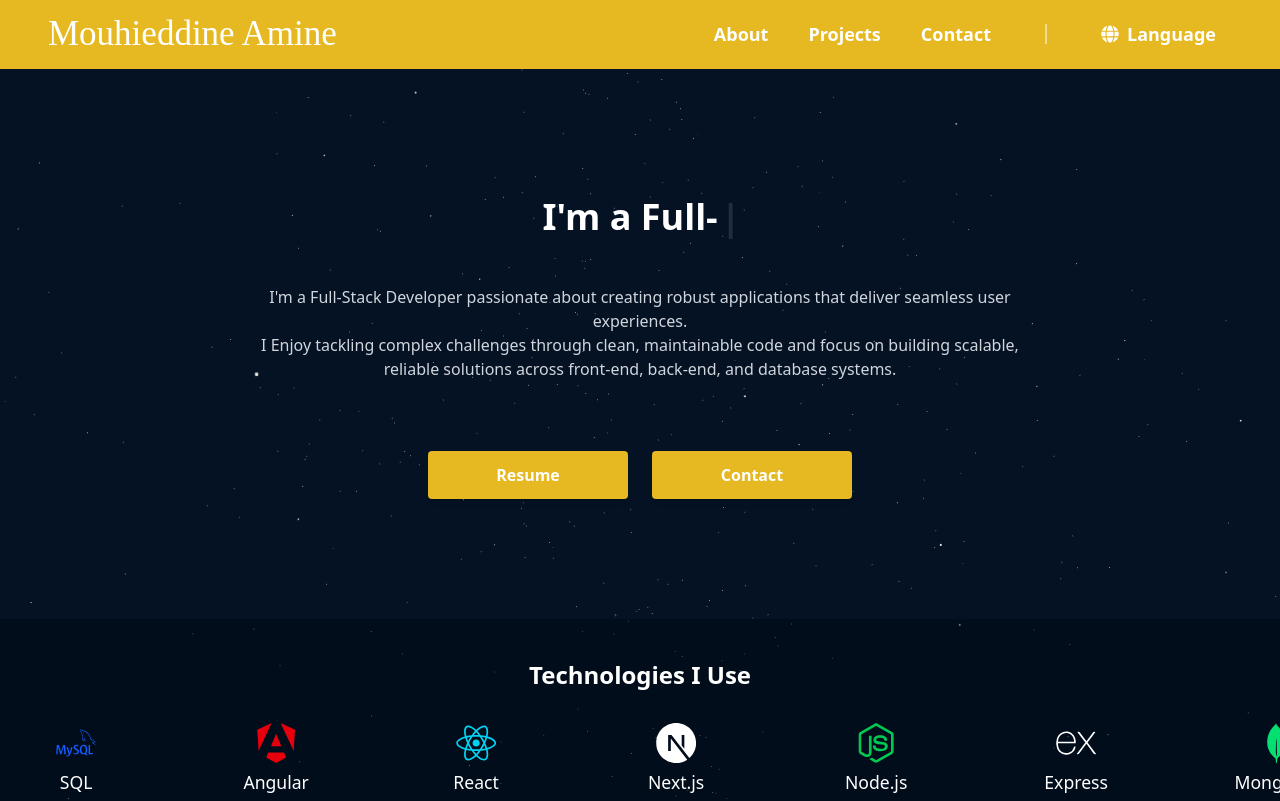
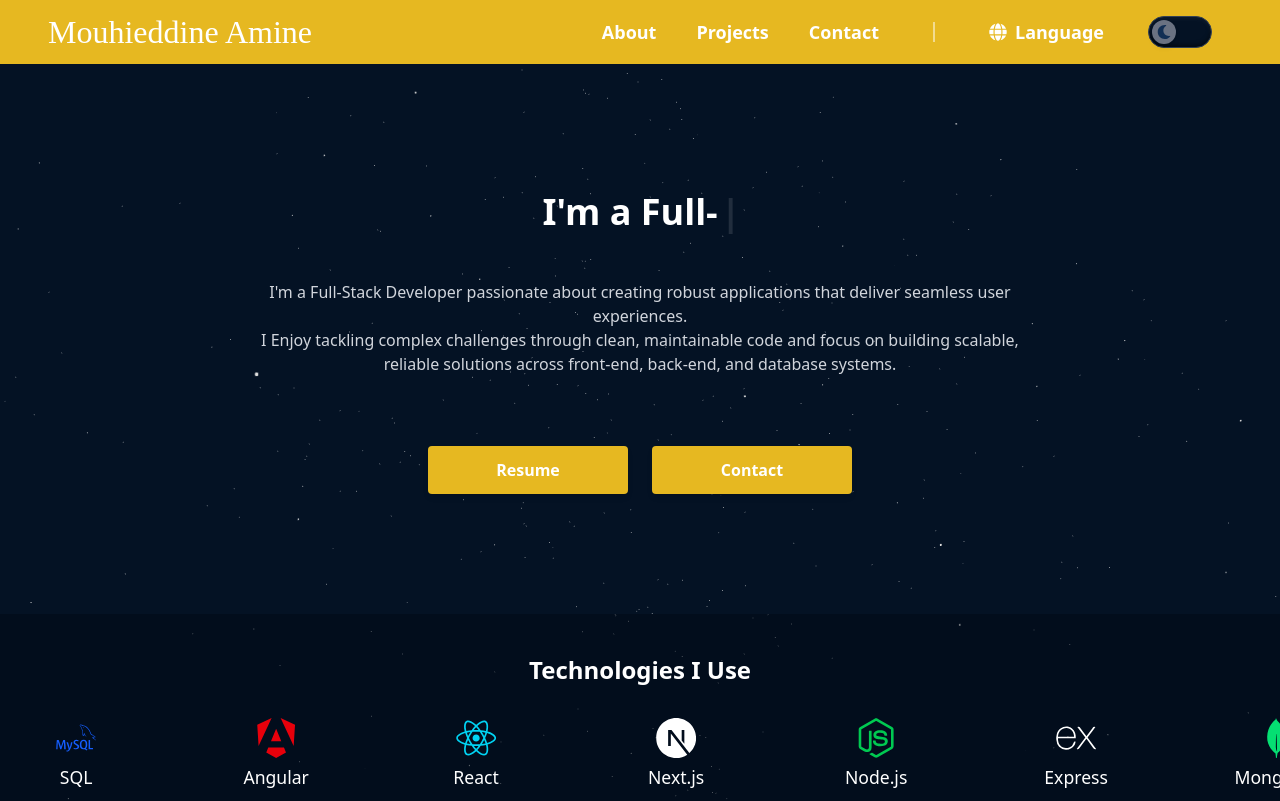
Before and after one commit to MouhieddineAmine/WebPortfolioV2, a Next.js app: page / in a window 1280 px wide. Shown: the top 801 px of the page. Built offline with nearby package versions, Linux system fonts and the light colour scheme; no server answers.

Commit message:
fix errors

```diff
--- a/components/Header.tsx
+++ b/components/Header.tsx
@@ -2,9 +2,9 @@
 import Link from 'next/link';
 import ThemeToggle from "@/components/ThemeToggle";
 import { FaGlobe } from 'react-icons/fa';
-import { useCallback } from "react";
+import { useCallback, useState } from "react";
 import { PageTransition } from './PageTransition';
-import { useState } from "react";
+import { motion } from "framer-motion";
 
 export default function Header() {
   const [isMobileMenuOpen, setMobileMenuOpen] = useState(false);
@@ -16,13 +16,11 @@ export default function Header() {
     if (target) {
       target.scrollIntoView({ behavior: "smooth" });
 
-    // Delay the flash until scroll likely completes (adjust duration as needed)
       setTimeout(() => {
-      target.classList.remove("flash-text-yellow"); // Reset animation
-      void target.offsetWidth; // Force reflow so animation can re-run
+        target.classList.remove("flash-text-yellow");
+        void target.offsetWidth;
         target.classList.add("flash-text-yellow");
 
-      // Flash border
         if (btnen) {
           btnen.classList.remove("flash-border-yellow");
           void btnen.offsetWidth;
@@ -35,23 +33,25 @@ export default function Header() {
           btnfr.classList.add("flash-border-yellow");
         }
 
-      // Remove class after animation ends (optional cleanup)
         setTimeout(() => {
           target.classList.remove("flash-text-yellow");
-      }, 5000); // Match animation duration
-    }, 1000); // Wait for scroll to complete
+        }, 5000);
+      }, 1000);
     }
   }, []);
 
   return (
-    <header className="w-full py-2 bg-[#E6B821] z-50">
+    <header className="w-full py-2 bg-[#E6B821] z-[999] relative">
       <div className="max-w-[2000px] mx-auto flex items-center justify-between px-4 sm:px-6 md:px-12">
+        {/* Logo */}
+        <PageTransition href="/" className="font-signature text-[32px]">
+          Mouhieddine Amine
+        </PageTransition>
 
-
-{/* Hamburger menu button (mobile only) */}
+        {/* Hamburger Button */}
         <button
-  onClick={() => setMobileMenuOpen(!isMobileMenuOpen)}
-  className="md:hidden text-white p-2"
+          onClick={() => setMobileMenuOpen(true)}
+          className="lg:hidden text-white p-2 z-50"
           aria-label="Toggle Menu"
         >
           <svg className="w-6 h-6" fill="none" stroke="currentColor" strokeWidth={2} viewBox="0 0 24 24">
@@ -59,53 +59,65 @@ export default function Header() {
           </svg>
         </button>
 
-{/* Logo or name – always visible */}
-<PageTransition href="/" className="font-signature text-[35px]">
-  Mouhieddine Amine
-</PageTransition>
+        {/* Desktop Nav */}
+        <nav className="hidden lg:flex items-center text-white text-[18px] gap-2">
+          <Link href="#about" className="px-4 py-2 rounded-md font-bold transition duration-200 hover:bg-[#B38C1A]">About</Link>
+          <Link href="#projects" className="px-4 py-2 rounded-md font-bold transition duration-200 hover:bg-[#B38C1A]">Projects</Link>
+          <Link href="#contact" className="px-4 py-2 rounded-md font-bold transition duration-200 hover:bg-[#B38C1A]">Contact</Link>
+          <span className="h-[20px] w-[2px] bg-white opacity-50 mx-[30px]"></span>
+          <button onClick={handleLanguageClick} className="flex items-center gap-2 px-4 py-2 rounded-md font-bold transition duration-200 hover:bg-[#B38C1A]">
+            <FaGlobe />
+            Language
+          </button>
+          <div className="px-5 py-2">
+            <ThemeToggle />
+          </div>
+        </nav>
 
-{/* Navigation menu */}
-<nav
-  className={`flex-col md:flex-row md:flex ${
-    isMobileMenuOpen ? 'flex' : 'hidden'
-  } md:items-center text-white text-[16px] sm:text-[17px] md:text-[18px] gap-2 mt-2 md:mt-0`}
+        {/* Overlay (dim background) */}
+        {isMobileMenuOpen && (
+          <div
+            className="fixed inset-0 bg-black bg-opacity-50 z-[9998]"
+            onClick={() => setMobileMenuOpen(false)}
+          />
+        )}
+
+        {/* Slide-in Mobile Menu */}
+        <motion.nav
+          initial={{ x: '100%' }}
+          animate={{ x: isMobileMenuOpen ? 0 : '100%' }}
+          transition={{ type: 'tween', duration: 0.3 }}
+          className="fixed top-0 right-0 h-full w-3/4 max-w-xs bg-[#E6B821] text-white flex flex-col gap-4 p-6 z-[9999] shadow-lg lg:hidden"
         >
-  <Link
-    href="#about"
-    className="px-4 py-2 rounded-md font-bold transition duration-200 hover:bg-[#B38C1A]"
+          {/* Close button */}
+          <button
+            onClick={() => setMobileMenuOpen(false)}
+            className="self-end text-white p-2"
+            aria-label="Close Menu"
           >
-    About
-  </Link>
-  <Link
-    href="#projects"
-    className="px-4 py-2 rounded-md font-bold transition duration-200 hover:bg-[#B38C1A]"
-  >
-    Projects
-  </Link>
-  <Link
-    href="#contact"
-    className="px-4 py-2 rounded-md font-bold transition duration-200 hover:bg-[#B38C1A]"
-  >
-    Contact
-  </Link>
+            ✕
+          </button>
 
-  <span className="hidden md:inline-block h-[20px] w-[2px] bg-white opacity-50 mx-[30px]"></span>
+          <Link href="#about" onClick={() => setMobileMenuOpen(false)} className="font-bold hover:underline">About</Link>
+          <Link href="#projects" onClick={() => setMobileMenuOpen(false)} className="font-bold hover:underline">Projects</Link>
+          <Link href="#contact" onClick={() => setMobileMenuOpen(false)} className="font-bold hover:underline">Contact</Link>
 
           <button
-    onClick={handleLanguageClick}
-    className="flex items-center gap-2 px-4 py-2 rounded-md font-bold transition duration-200 hover:bg-[#B38C1A]"
+            onClick={() => {
+              setMobileMenuOpen(false);
+              handleLanguageClick();
+            }}
+            className="flex items-center gap-2 font-bold"
           >
             <FaGlobe />
             Language
           </button>
 
-  <div className="px-5 py-2 hidden">
+          <div className="pt-4">
             <ThemeToggle />
           </div>
-</nav>
-
+        </motion.nav>
       </div>
     </header>
-
   );
 }
```
Lines whose indentation alone changed are shown as unchanged.
